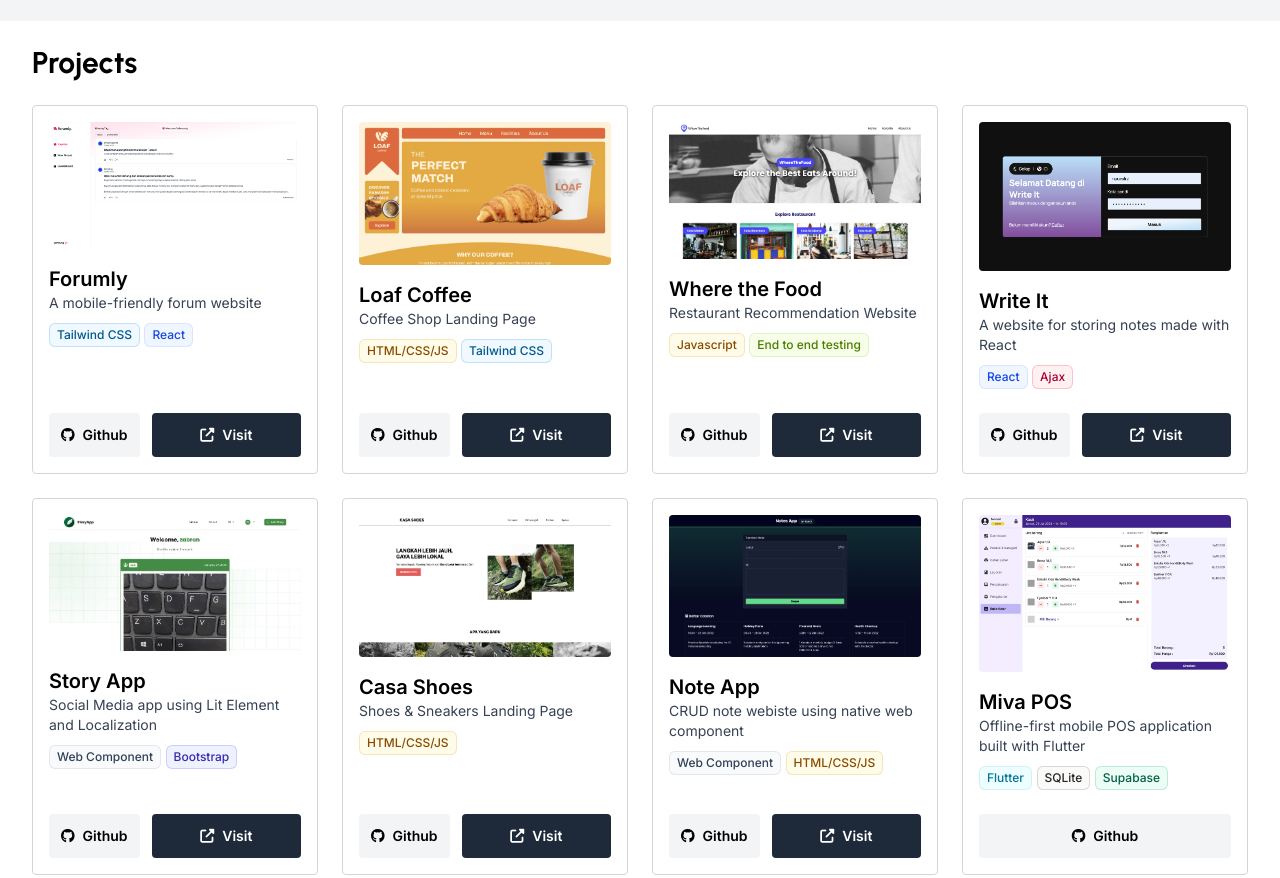
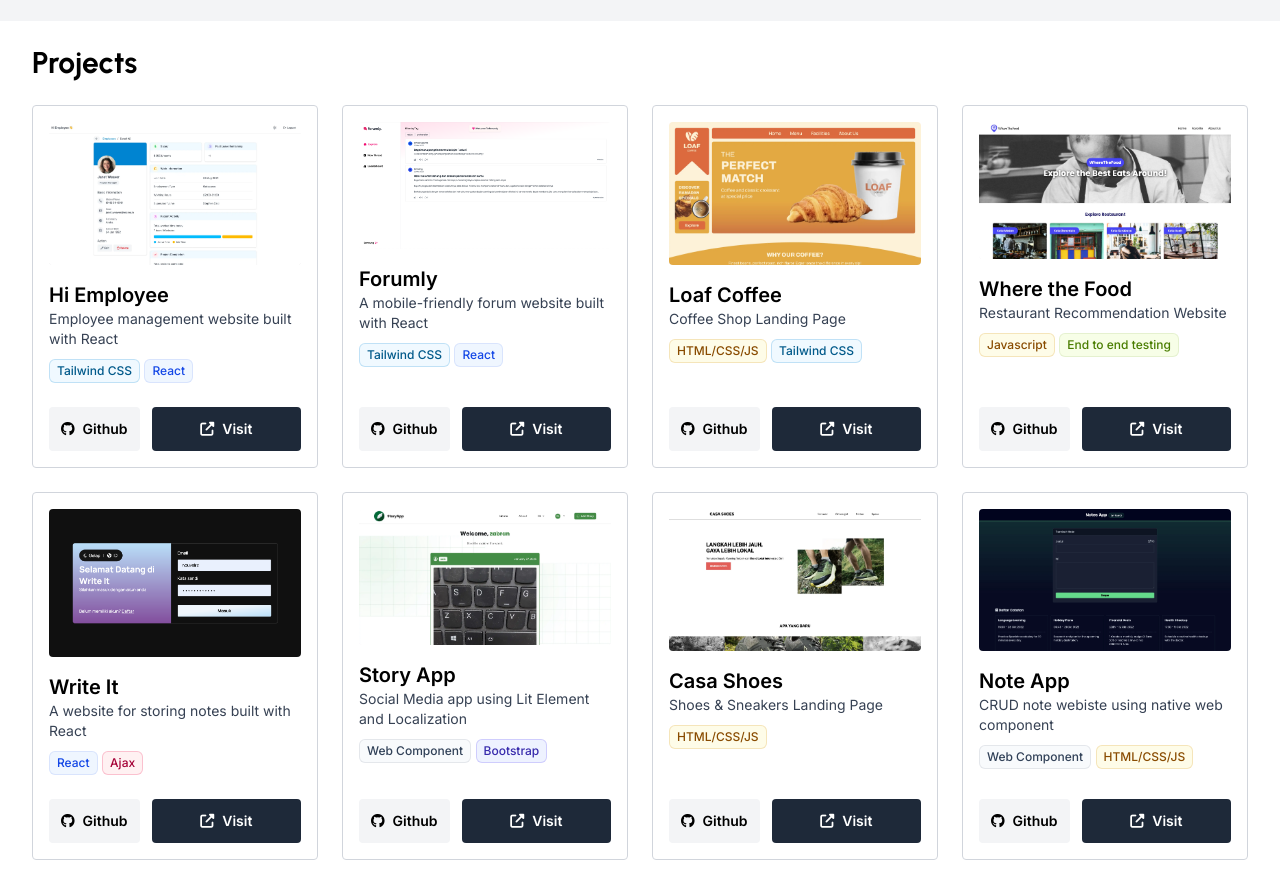
Before and after one commit to nouvalrz/nouvalrz.github.io, a website: page index.html in a window 1280 px wide. Shown: the part 2417-3295 px from the top of the page. Drawn offline with nearby package versions, Linux system fonts and the light colour scheme; a script that the page names is missing.

Commit message:
feat: add project

```diff
--- a/index.html
+++ b/index.html
@@ -358,10 +358,38 @@
             class="relative transition-all duration-300 ease-out border border-gray-300 rounded dark:border-gray-700 tilt-card hover:scale-105">
             <div class="relative z-10 flex flex-col h-full p-4 tilt-card-content">
               <div class="rounded overflow-clip">
+                <img src="./public/images/hi-employee.webp" alt="forumly">
+              </div>
+              <h3 class="mt-4 text-lg font-semibold md:text-xl">Hi Employee</h3>
+              <p class="text-sm text-gray-700 dark:text-gray-400">Employee management website built with React</p>
+
+              <div class="mt-2">
+                <span
+                  class="inline-flex items-center px-2 py-1 text-xs font-medium rounded-md bg-sky-50 text-sky-800 ring-1 ring-sky-600/20 ring-inset dark:bg-sky-900 dark:text-sky-300 dark:ring-sky-600/50">Tailwind
+                  CSS</span>
+                <span
+                  class="inline-flex items-center px-2 py-1 text-xs font-medium text-blue-700 rounded-md bg-blue-50 ring-1 ring-blue-700/10 ring-inset dark:bg-blue-900 dark:text-blue-300 dark:ring-blue-700/50">React</span>
+              </div>
+
+              <div class=" flex flex-row gap-3 items-end flex-[1] mt-6">
+                <a href="https://github.com/nouvalrz/hi-user" target="_blank"
+                  class="inline-flex items-center justify-center  py-2 px-3 min-h-[44px] min-w-[88px] rounded bg-gray-100 dark:bg-gray-900 font-semibold text-sm  hover:scale-105 transition"><i
+                    class="mr-2 fa-brands fa-github"></i>Github</a>
+                <a href="https://hi-employee.nouval.site/" target="_blank"
+                  class="flex-[1] inline-flex items-center justify-center  py-2 px-3 min-h-[44px] min-w-[88px] rounded bg-gray-800 font-semibold text-sm text-white hover:scale-105 transition"><i
+                    class="mr-2 fa-solid fa-up-right-from-square"></i>Visit</a>
+              </div>
+            </div>
+          </div>
+
+          <div
+            class="relative transition-all duration-300 ease-out border border-gray-300 rounded dark:border-gray-700 tilt-card hover:scale-105">
+            <div class="relative z-10 flex flex-col h-full p-4 tilt-card-content">
+              <div class="rounded overflow-clip">
                 <img src="./public/images/forumly.webp" alt="forumly">
               </div>
               <h3 class="mt-4 text-lg font-semibold md:text-xl">Forumly</h3>
-              <p class="text-sm text-gray-700 dark:text-gray-400">A mobile-friendly forum website</p>
+              <p class="text-sm text-gray-700 dark:text-gray-400">A mobile-friendly forum website built with React</p>
 
               <div class="mt-2">
                 <span
@@ -445,7 +473,7 @@
                 <img src="./public/images/write-it.webp" alt="write-it">
               </div>
               <h3 class="mt-4 text-lg font-semibold md:text-xl">Write It</h3>
-              <p class="text-sm text-gray-700 dark:text-gray-400">A website for storing notes made with React</p>
+              <p class="text-sm text-gray-700 dark:text-gray-400">A website for storing notes built with React</p>
 
               <div class="mt-2">
                 <span
```
Also changed, not shown: public/images/hi-employee.webp (added).
